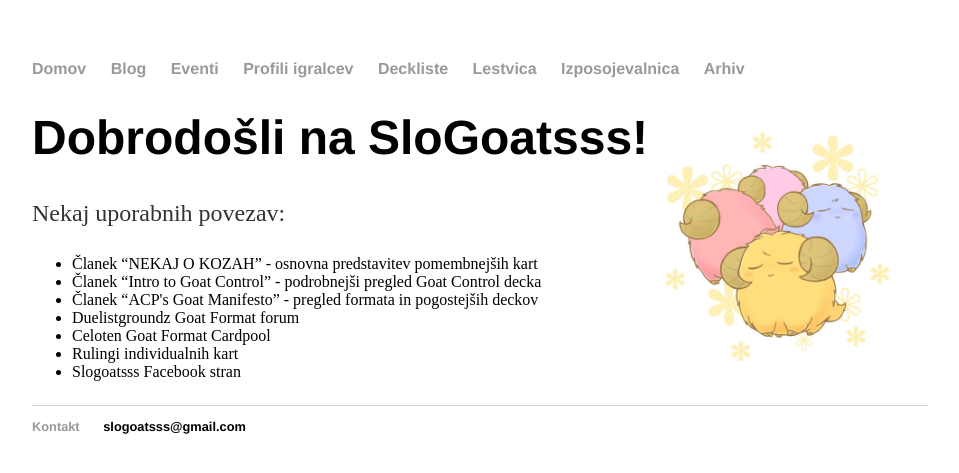
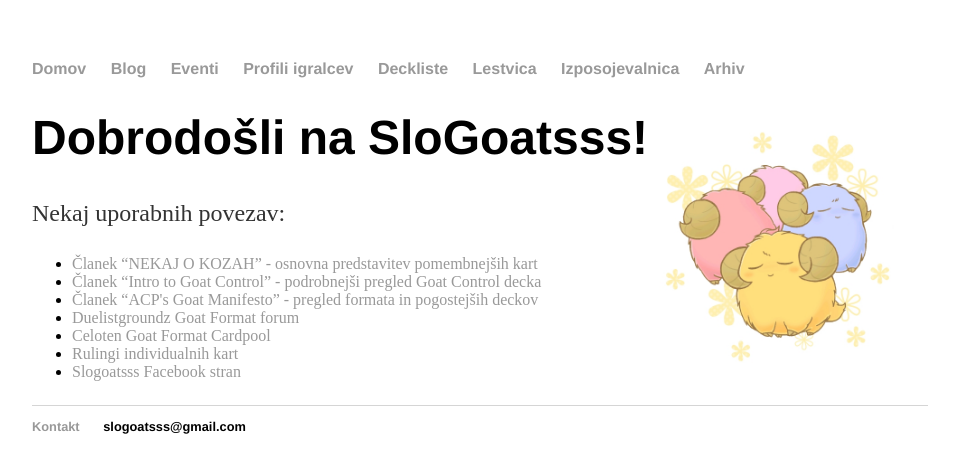
Before and after one commit to slogoatsss/slogoatsss.github.io, a Jekyll site: the page built from index.html, in a window 1280 px wide. Shown: the top 473 px of the page, without its empty margins (160-1119 px from the left). Built offline with Jekyll 4.4.1, drawn with Linux system fonts in a browser that asks for light colours.

Commit message:
Update index.html

```diff
--- a/index.html
+++ b/index.html
@@ -9,21 +9,18 @@ title: SloGoatsss
 		background-size: contain;
 		background-repeat: no-repeat;
 	}
-	.special{
-		color: black;
-	}
 </style>
 <div class="blurb">
 	<h1>Dobrodošli na SloGoatsss!</h1>
 	<p>Nekaj uporabnih povezav:
 		<ul>
-			<li><a class="special" href="/uvod/index.html">Članek <q>NEKAJ O KOZAH</q> - osnovna predstavitev pomembnejših kart</a></li>
-			<li><a class="special" href="http://duelistgroundz.com/index.php?/topic/155048-intro-to-goat-control/">Članek <q>Intro to Goat Control</q> - podrobnejši pregled Goat Control decka</a></li>
-			<li><a class="special" href="http://duelistgroundz.com/index.php?/topic/172086-acps-goat-manifesto-ed-mmf/">Članek <q>ACP's Goat Manifesto</q> - pregled formata in pogostejših deckov</a></li>
-  			<li><a class="special" href="http://duelistgroundz.com/index.php?/forum/687-goat-format/" target="_blank">Duelistgroundz Goat Format forum</a></li>
-			<li><a class="special" href="https://formatlibrary.weebly.com/goat_cardpool.html" target="_blank">Celoten Goat Format Cardpool</a></li>
-  			<li><a class="special" href="https://formatlibrary.weebly.com/goat_rulings" target="_blank">Rulingi individualnih kart</a></li>
-			<li><a class="special" href="https://www.facebook.com/slogoatsss/" target="_blank">Slogoatsss Facebook stran</a></li>
+			<li><a href="/uvod/index.html">Članek <q>NEKAJ O KOZAH</q> - osnovna predstavitev pomembnejših kart</a></li>
+			<li><a href="http://duelistgroundz.com/index.php?/topic/155048-intro-to-goat-control/">Članek <q>Intro to Goat Control</q> - podrobnejši pregled Goat Control decka</a></li>
+			<li><a href="http://duelistgroundz.com/index.php?/topic/172086-acps-goat-manifesto-ed-mmf/">Članek <q>ACP's Goat Manifesto</q> - pregled formata in pogostejših deckov</a></li>
+  			<li><a href="http://duelistgroundz.com/index.php?/forum/687-goat-format/" target="_blank">Duelistgroundz Goat Format forum</a></li>
+			<li><a href="https://formatlibrary.weebly.com/goat_cardpool.html" target="_blank">Celoten Goat Format Cardpool</a></li>
+  			<li><a href="https://formatlibrary.weebly.com/goat_rulings" target="_blank">Rulingi individualnih kart</a></li>
+			<li><a href="https://www.facebook.com/slogoatsss/" target="_blank">Slogoatsss Facebook stran</a></li>
 		</ul>
 	</p>
 </div><!-- /.blurb -->
```
